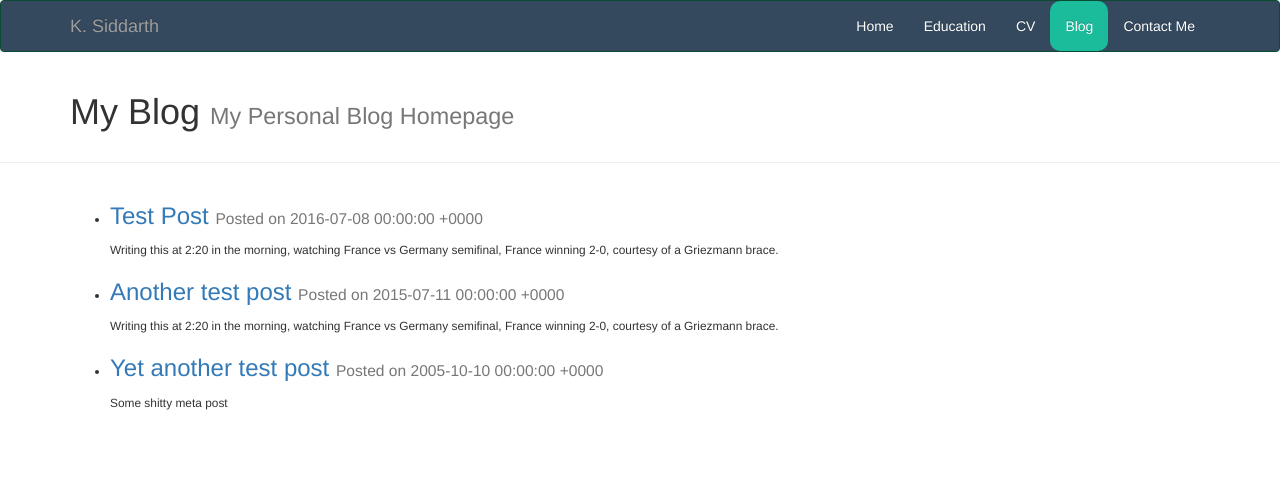
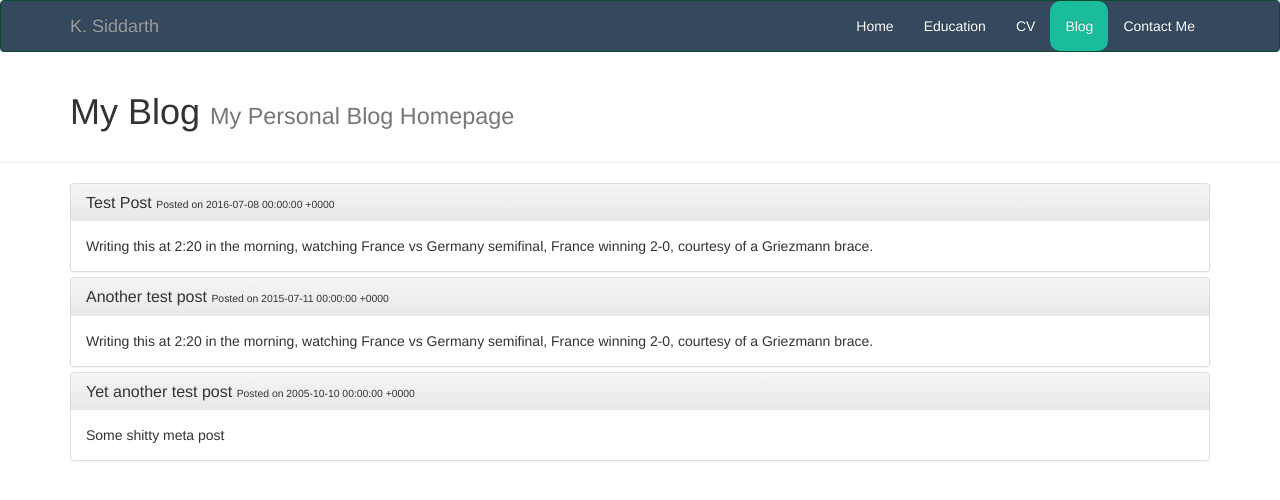
Before and after one commit to SiddarthKrishnamoorthy/blog, a Jekyll site: the page built from index.html, in a window 1280 px wide. Shown: the top 500 px of the page. Built offline with Jekyll 4.4.1, drawn with Linux system fonts in a browser that asks for light colours.

Commit message:
Minor changes

```diff
--- a/css/custom.css
+++ b/css/custom.css
@@ -17,7 +17,7 @@
   border-radius: 10px;
 }
 
-.active {
+.active, .navbar-custom .navbar-nav > li > a.active:hover{
   background-color: #1abc9c;
   border-radius: 10px;
 }
--- a/index.html
+++ b/index.html
@@ -8,14 +8,17 @@ layout: default
 <hr>
 
 <div class="container">
-  <ul>
+  <div class="panel-group">
     {% for post in site.posts limit:5 %}
-      <li>
-        <h3><a href="{{site.baseurl}}{{post.url}}">{{post.title}} <small>Posted on {{post.date}}</small></a></h3>
-        <p>
-          <small>{{post.meta}}</small>
-        </p>
-      </li>
+        <div class="panel panel-default">
+          <div class="panel-heading">
+            <h3 class="panel-title"><a href="{{site.baseurl}}{{post.url}}">{{post.title}}</a> <small>Posted on {{post.date}}</small></h3>
+          </div>
+
+          <div class="panel-body">
+            {{post.meta}}
+          </div>
+        </div>
     {% endfor %}
-  </ul>
+  </div>
 </div>
```
Also changed, not shown: _posts/2016-07-08-Test-post.md (+1 -1 lines).
